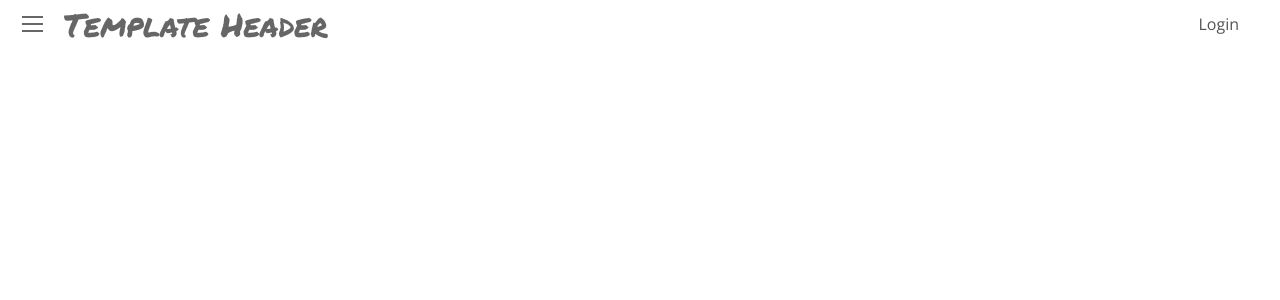
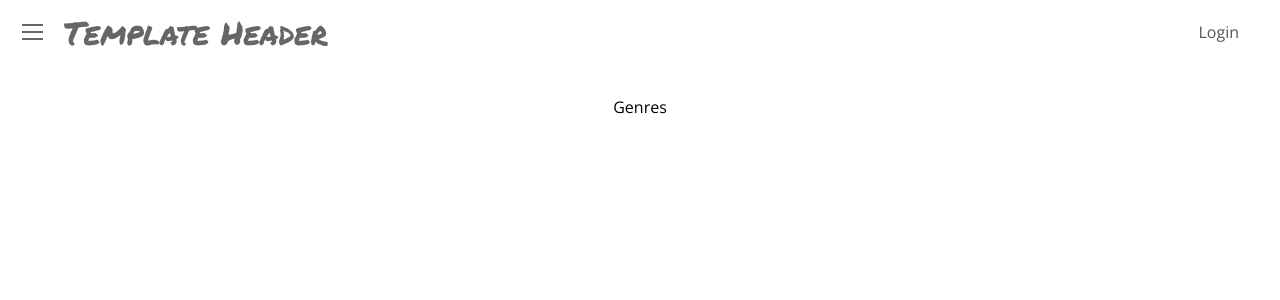
Before and after one commit to fangjjcs/Working-with-React-and-GO-frontend, a React (Create React App) app: page /#/genres in a window 1280 px wide. Before the commit this address led to /. Shown: the top 300 px of the page. Built offline with nearby package versions, Linux system fonts and the light colour scheme.

Commit message:
add nav pages

```diff
--- a/src/App.css
+++ b/src/App.css
@@ -1,38 +1,11 @@
-.App {
-  text-align: center;
-}
 
-.App-logo {
-  height: 40vmin;
-  pointer-events: none;
-}
+main {
+  width: 100%;
+  height: 100%;
+  margin-top: var(--spacing-lg);
 
-@media (prefers-reduced-motion: no-preference) {
-  .App-logo {
-    animation: App-logo-spin infinite 20s linear;
-  }
-}
-
-.App-header {
-  background-color: #282c34;
-  min-height: 100vh;
   display: flex;
   flex-direction: column;
-  align-items: center;
-  justify-content: center;
-  font-size: calc(10px + 2vmin);
-  color: white;
+  place-items: center;
+  padding: var(--spacing-s);
 }
-
-.App-link {
-  color: #61dafb;
-}
-
-@keyframes App-logo-spin {
-  from {
-    transform: rotate(0deg);
-  }
-  to {
-    transform: rotate(360deg);
-  }
-}
--- a/src/App.js
+++ b/src/App.js
@@ -1,7 +1,13 @@
 import React from 'react';
-import { BrowserRouter as Router, Route, Redirect, Switch } from 'react-router-dom';
-import Footer from './shared/components/Footer/Footer';
+import { HashRouter as Router, Route, Redirect, Switch } from 'react-router-dom';
+
+import './App.css';
 import MainNavigation from './shared/components/Navigation/MainNavigation';
+
+import GenresPage from './views/GenresPage/GenresPage';
+import HomePage from './views/HomePage/HomePage';
+import LoginPage from './views/LoginPage/LoginPage';
+import MoviesPage from './views/MoviesPage/MoviesPage';
 
 const APP_CONFIG = {
   headerName: "Template Header",
@@ -13,10 +19,21 @@ const App = () => {
       <MainNavigation config={APP_CONFIG}/>
       <main>
         <Switch>
-          <Route></Route>
+          {/* <Route exact path="/" render={(props) => <Home {...props} title={`hello`}/>} /> */}
+          <Route exact path="/">
+            <HomePage title={`Home`}/>
+          </Route>
+          <Route exact path="/genres">
+            <GenresPage title={`Genres`}/>
+          </Route>
+          <Route exact path="/movies">
+            <MoviesPage title={`Movies`}/>
+          </Route>
+          <Route exact path="/login">
+            <LoginPage />
+          </Route>
         </Switch>
       </main>
-
     </Router>
   )
 }
--- a/src/index.css
+++ b/src/index.css
@@ -3,14 +3,19 @@
 
 :root{
 
+  --font-color-body: #555;
   --surface-light: rgb(245, 245, 245);
+
+  --spacing-lg: 4rem;
+  --spacing-md: 2rem;
+  --spacing-s: 1rem;
 
   --font-header: normal 2rem 'Permanent Marker';
   --font-nav: normal 1rem 'Open Sans';
   --font-body-100: normal 10px 'Open Sans';
   --font-footer: normal 0.5rem 'Open Sans';
 
-  --font-color-body: #555;
+
 
 }
 
--- a/src/shared/components/Navigation/MainHeader.css
+++ b/src/shared/components/Navigation/MainHeader.css
@@ -1,6 +1,6 @@
 .main-header {
     width: 100%;
-    height: 3rem;
+    height: var(--spacing-lg);
     display: flex;
     align-items: center;
     position: fixed;
--- a/src/shared/components/Navigation/MainNavigation.js
+++ b/src/shared/components/Navigation/MainNavigation.js
@@ -41,7 +41,7 @@ const MainNavigation = props => {
                 <nav className="main-navigation__header-nav-auth">
                     <ul className="nav-links">
                         <li>
-                            <NavLink to="/auth">Login</NavLink>
+                            <NavLink to="/login">Login</NavLink>
                         </li>
                     </ul>
                 </nav>
--- /dev/null
+++ b/src/views/GenresPage/GenresPage.js
@@ -0,0 +1,13 @@
+
+const GenresPage = (props) => {
+
+    return (
+        <div>
+            <header>
+                <div>{props.title}</div>
+            </header>
+        </div>
+    )
+}
+
+export default GenresPage;
--- /dev/null
+++ b/src/views/HomePage/HomePage.js
@@ -0,0 +1,12 @@
+
+const HomePage = (props) => {
+    return (
+        <div>
+            <header>
+                <div>{props.title}</div>
+            </header>
+        </div>
+    )
+}
+
+export default HomePage;
--- /dev/null
+++ b/src/views/LoginPage/LoginPage.js
@@ -0,0 +1,13 @@
+
+const LoginPage = (props) => {
+
+    return (
+        <div>
+            <header>
+                <div>{props.title}</div>
+            </header>
+        </div>
+    )
+}
+
+export default LoginPage;
--- /dev/null
+++ b/src/views/MoviesPage/MoviesPage.js
@@ -0,0 +1,12 @@
+
+const MoviesPage = (props) => {
+    return (
+        <div>
+            <header>
+                <div>{props.title}</div>
+            </header>
+        </div>
+    )
+}
+
+export default MoviesPage;
```
